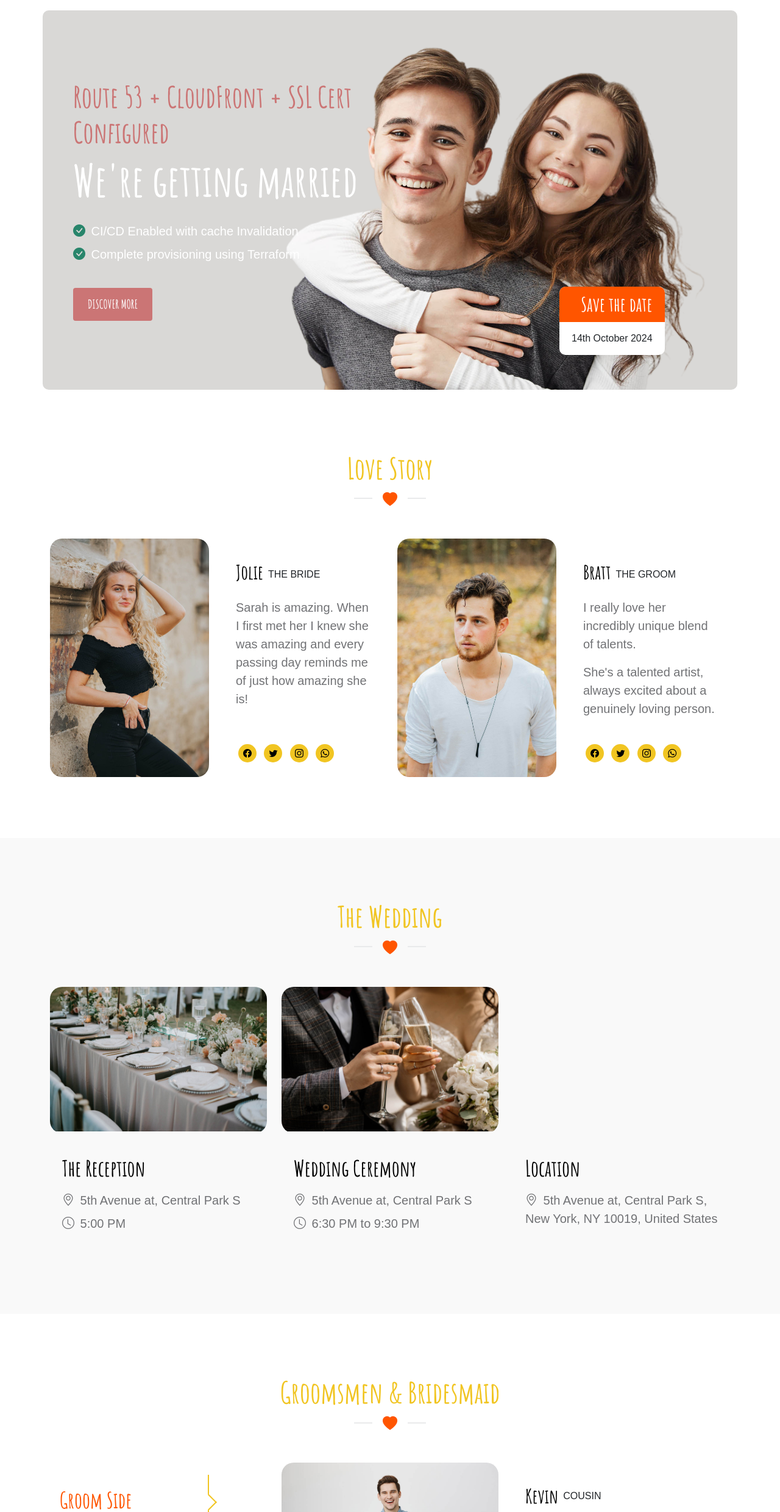
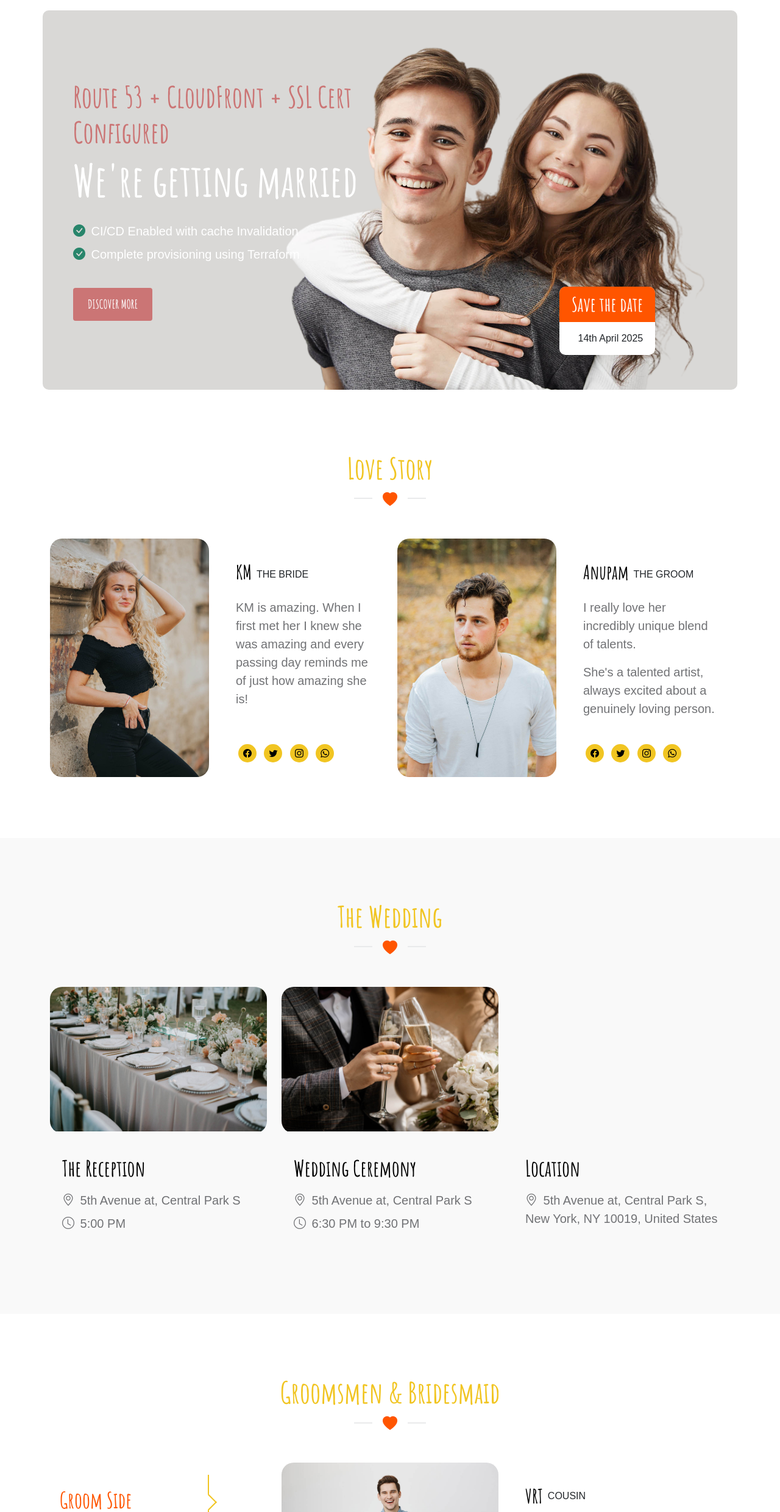
Before and after one commit to jright21/Static-Hosting-using-Terraform, a plain HTML site: page demo_static_site/index.html in a window 1280 px wide. Shown: the part 81-2560 px from the top of the page at 61% size. Drawn offline with Linux system fonts and the light colour scheme; grey boxes are pictures that could not be loaded.

Commit message:
changes in index

```diff
--- a/demo_static_site/index.html
+++ b/demo_static_site/index.html
@@ -124,7 +124,7 @@ Free Bootstrap 5 HTML Template
                                 <h4 class="save-the-date-title">Save the date</h4>
 
                                 <div class="save-the-date-body">
-                                    <span class="date">14th October 2024</span>
+                                    <span class="date">14th April 2025</span>
                                 </div>
                             </div>
                         </div>
@@ -159,12 +159,12 @@ Free Bootstrap 5 HTML Template
                         <div class="col-lg-3 col-12">
                             <div class="about-info-wrap d-flex flex-column">
                                 <div class="about-info-title d-flex align-items-center my-3">
-                                    <h4>Jolie</h4>
+                                    <h4>KM</h4>
 
                                     <span class="about-tag ms-2">The Bride</span>
                                 </div>
 
-                                <p>Sarah is amazing. When I first met her I knew she was amazing and every passing day reminds me of just how amazing she is!</p>
+                                <p>KM is amazing. When I first met her I knew she was amazing and every passing day reminds me of just how amazing she is!</p>
 
                                 <div class="social-icon-wrap mt-auto">
                                     <ul class="social-icon ms-auto">
@@ -189,7 +189,7 @@ Free Bootstrap 5 HTML Template
                         <div class="col-lg-3 col-12">
                             <div class="about-info-wrap d-flex flex-column">
                                 <div class="about-info-title d-flex align-items-center my-3">
-                                    <h4>Bratt</h4>
+                                    <h4>Anupam</h4>
 
                                     <span class="about-tag ms-2">The Groom</span>
                                 </div>
@@ -333,7 +333,7 @@ Free Bootstrap 5 HTML Template
                                        <div class="col-lg-6 col-12">
                                             <div class="section-block">
                                                 <div class="d-flex align-items-center my-3">
-                                                    <h4 class="mb-0">Kevin</h4>
+                                                    <h4 class="mb-0">VRT</h4>
 
                                                     <span class="about-tag ms-2">Cousin</span>
                                                 </div>
@@ -351,7 +351,7 @@ Free Bootstrap 5 HTML Template
                                         <div class="col-lg-6 col-12">
                                             <div class="section-block">
                                                 <div class="d-flex align-items-center my-3">
-                                                    <h4 class="mb-0">Wilson</h4>
+                                                    <h4 class="mb-0">Sahil</h4>
 
                                                     <span class="about-tag ms-2">Best friend</span>
                                                 </div>
@@ -373,7 +373,7 @@ Free Bootstrap 5 HTML Template
                                        <div class="col-lg-6 col-12">
                                             <div class="section-block">
                                                 <div class="d-flex align-items-center my-3">
-                                                    <h4 class="mb-0">Jennie</h4>
+                                                    <h4 class="mb-0">Ash</h4>
 
                                                     <span class="about-tag ms-2">Sister</span>
                                                 </div>
```
